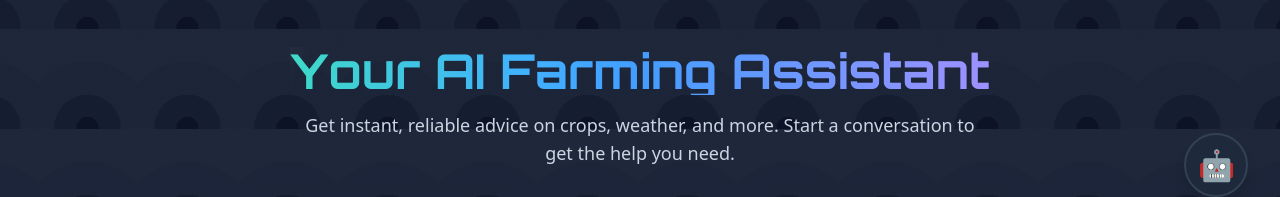
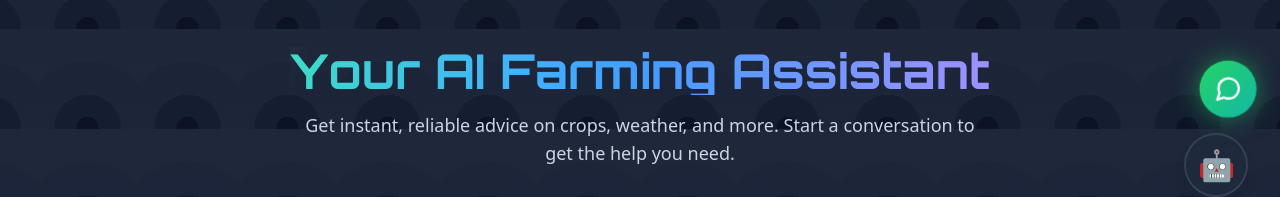
Before and after one commit to OmSapkal9240/farmer-chatbot, a React (Vite) app: page / in a window 1280 px wide. Shown: the part 571-768 px from the top of the page. Built offline with nearby package versions, Linux system fonts and the light colour scheme.

Commit message:
feat: Add floating WhatsApp button and fix import error

```diff
--- a/src/App.jsx
+++ b/src/App.jsx
@@ -5,6 +5,7 @@ import Navbar from './components/Navbar';
 import Footer from './components/Footer';
 import ParticlesBackground from './components/ParticlesBackground';
 import LoadingSpinner from './components/LoadingSpinner';
+import FloatingWhatsAppButton from './components/FloatingWhatsAppButton';
 
 const Home = lazy(() => import('./pages/Home'));
 const WhatsAppSMSPage = lazy(() => import('./pages/ModulePage'));
@@ -22,6 +23,7 @@ function App() {
   const { t } = useTranslation();
   const location = useLocation();
   const isChatPage = location.pathname.startsWith('/chat/');
+  const isHomePage = location.pathname === '/';
 
   return (
           <div className="min-h-screen font-sans text-slate-200">
@@ -44,6 +46,7 @@ function App() {
             </Routes>
           </Suspense>
         </main>
+        <FloatingWhatsAppButton isHomePage={isHomePage} />
         {/* HIDE_FOOTER_TASK: The user has requested to temporarily hide the footer. */}
         {/* {!isChatPage && <Footer />} */}
 </div>
--- /dev/null
+++ b/src/components/FloatingWhatsAppButton.jsx
@@ -0,0 +1,58 @@
+import React, { useState } from 'react';
+import { motion } from 'framer-motion';
+import { useNavigate } from 'react-router-dom';
+
+// A simple WhatsApp icon SVG. You can replace this with a more detailed one if needed.
+const WhatsAppIcon = () => (
+  <svg xmlns="http://www.w3.org/2000/svg" width="28" height="28" viewBox="0 0 24 24" fill="none" stroke="currentColor" strokeWidth="2" strokeLinecap="round" strokeLinejoin="round">
+    <path d="M21 11.5a8.38 8.38 0 0 1-.9 3.8 8.5 8.5 0 0 1-7.6 4.7 8.38 8.38 0 0 1-3.8-.9L3 21l1.9-5.7a8.38 8.38 0 0 1-.9-3.8 8.5 8.5 0 0 1 4.7-7.6 8.38 8.38 0 0 1 3.8-.9h.5a8.48 8.48 0 0 1 8 8v.5z"></path>
+  </svg>
+);
+
+const FloatingWhatsAppButton = ({ isHomePage }) => {
+  const navigate = useNavigate();
+  const [isHovered, setIsHovered] = useState(false);
+
+  const handleClick = () => {
+    navigate('/whatsapp-sms');
+  };
+
+  return (
+    <div className={`fixed ${isHomePage ? 'bottom-28' : 'bottom-8'} right-6 z-50 group`}>
+      <motion.button
+        onClick={handleClick}
+        onHoverStart={() => setIsHovered(true)}
+        onHoverEnd={() => setIsHovered(false)}
+        whileHover={{ scale: 1.05 }}
+        whileTap={{ scale: 0.95 }}
+        animate={{
+          scale: [1, 1.03, 1],
+          boxShadow: [
+            '0 0 20px rgba(37, 211, 102, 0.4)',
+            '0 0 30px rgba(37, 211, 102, 0.6)',
+            '0 0 20px rgba(37, 211, 102, 0.4)',
+          ],
+        }}
+        transition={{
+          duration: 2.5,
+          repeat: Infinity,
+          ease: 'easeInOut',
+        }}
+        className="w-14 h-14 bg-gradient-to-br from-[#25D366] to-teal-500 rounded-full flex items-center justify-center text-white shadow-lg"
+      >
+        <WhatsAppIcon />
+      </motion.button>
+      <motion.div
+        initial={{ opacity: 0, y: 10 }}
+        animate={{ opacity: isHovered ? 1 : 0, y: isHovered ? 0 : 10 }}
+        transition={{ duration: 0.2 }}
+        className="absolute bottom-full mb-2 right-1/2 translate-x-1/2 w-max px-3 py-1.5 bg-gray-800 text-white text-sm rounded-md shadow-lg pointer-events-none"
+      >
+        Chat on WhatsApp
+        <div className="absolute top-full right-1/2 translate-x-1/2 w-0 h-0 border-x-4 border-x-transparent border-t-4 border-t-gray-800"></div>
+      </motion.div>
+    </div>
+  );
+};
+
+export default FloatingWhatsAppButton;
```
